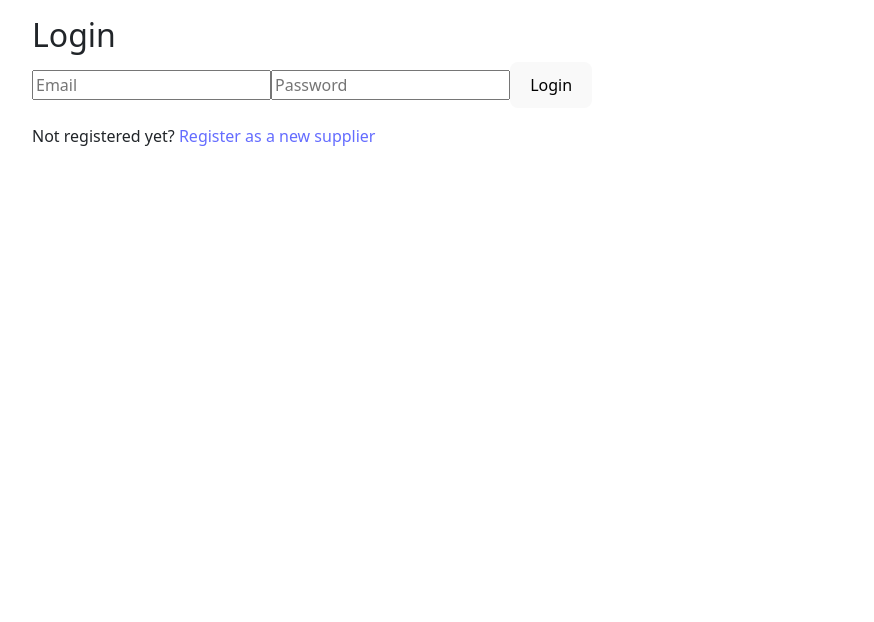
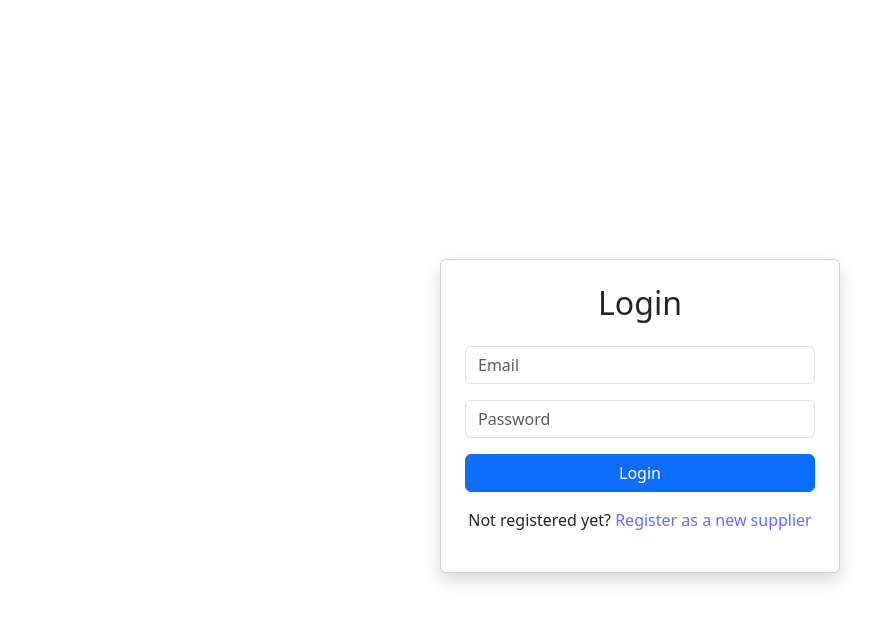
Before and after one commit to SaraGrinzaig/Hadasim-Project, a React (Vite) app in the folder Part D/grocery-frontend/: page / in a window 1280 px wide. Shown: the top 622 px of the page, without its empty margins (0-874 px from the left). Built offline with nearby package versions, Linux system fonts and the light colour scheme.

Commit message:
improve login page to bootstrap

```diff
--- a/Part D/grocery-frontend/src/pages/Login.tsx
+++ b/Part D/grocery-frontend/src/pages/Login.tsx
@@ -33,20 +33,36 @@
   };
 
   return (
-    <div>
-      <h2>Login</h2>
-
-      <form onSubmit={e => { e.preventDefault(); handleLogin(); }}>
-        <input required placeholder="Email" value={email} onChange={e => setEmail(e.target.value)} />
-        <input required type="password" placeholder="Password" value={password} onChange={e => setPassword(e.target.value)} />
-        <button type="submit">Login</button>
-      </form>
-
-      <p className="mt-3">
-        Not registered yet? <a href="/register">Register as a new supplier</a>
-      </p>
-
-
+    <div className="container d-flex justify-content-center align-items-center vh-100">
+      <div className="card p-4 shadow" style={{ width: '100%', maxWidth: '400px' }}>
+        <h2 className="text-center mb-4">Login</h2>
+        <form onSubmit={e => { e.preventDefault(); handleLogin(); }}>
+          <div className="mb-3">
+            <input
+              type="email"
+              className="form-control"
+              placeholder="Email"
+              value={email}
+              onChange={e => setEmail(e.target.value)}
+              required
+            />
+          </div>
+          <div className="mb-3">
+            <input
+              type="password"
+              className="form-control"
+              placeholder="Password"
+              value={password}
+              onChange={e => setPassword(e.target.value)}
+              required
+            />
+          </div>
+          <button type="submit" className="btn btn-primary w-100">Login</button>
+        </form>
+        <p className="mt-3 text-center">
+          Not registered yet? <a href="/register">Register as a new supplier</a>
+        </p>
+      </div>
     </div>
   );
 }
```
